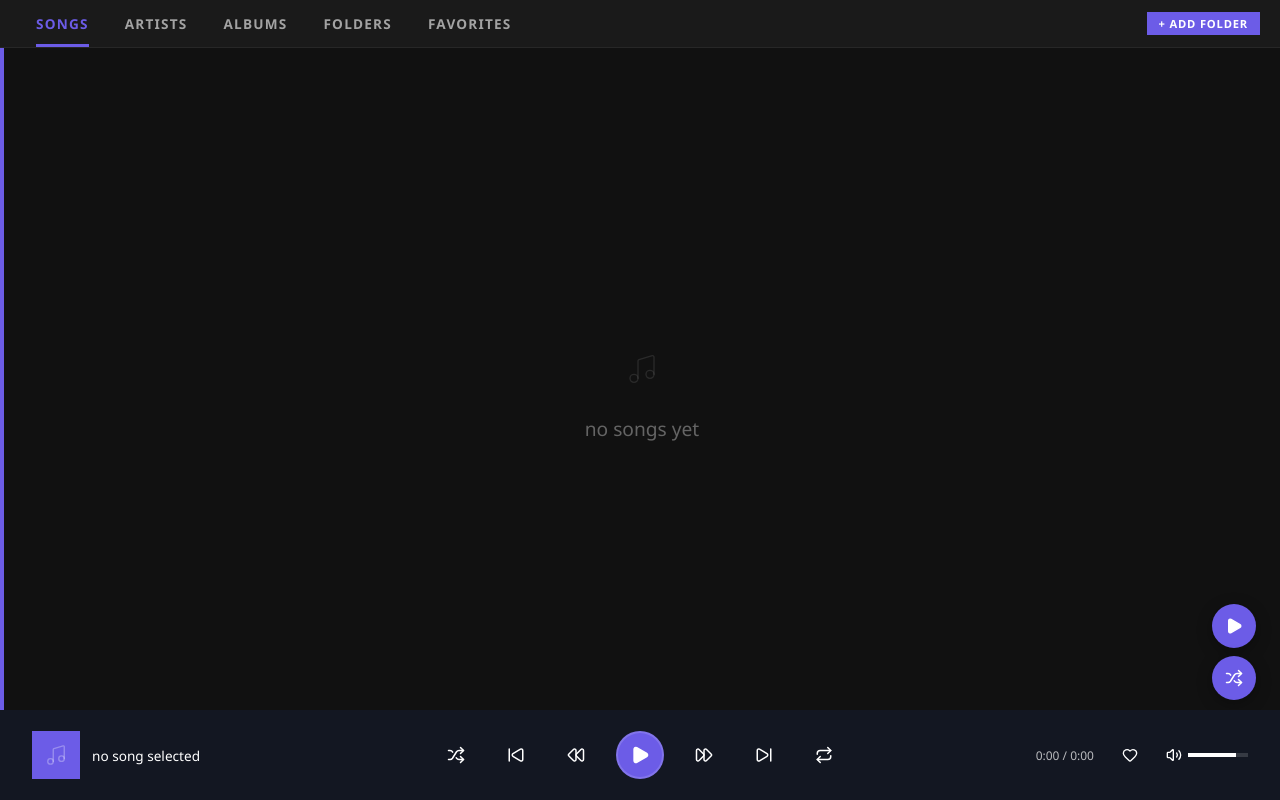
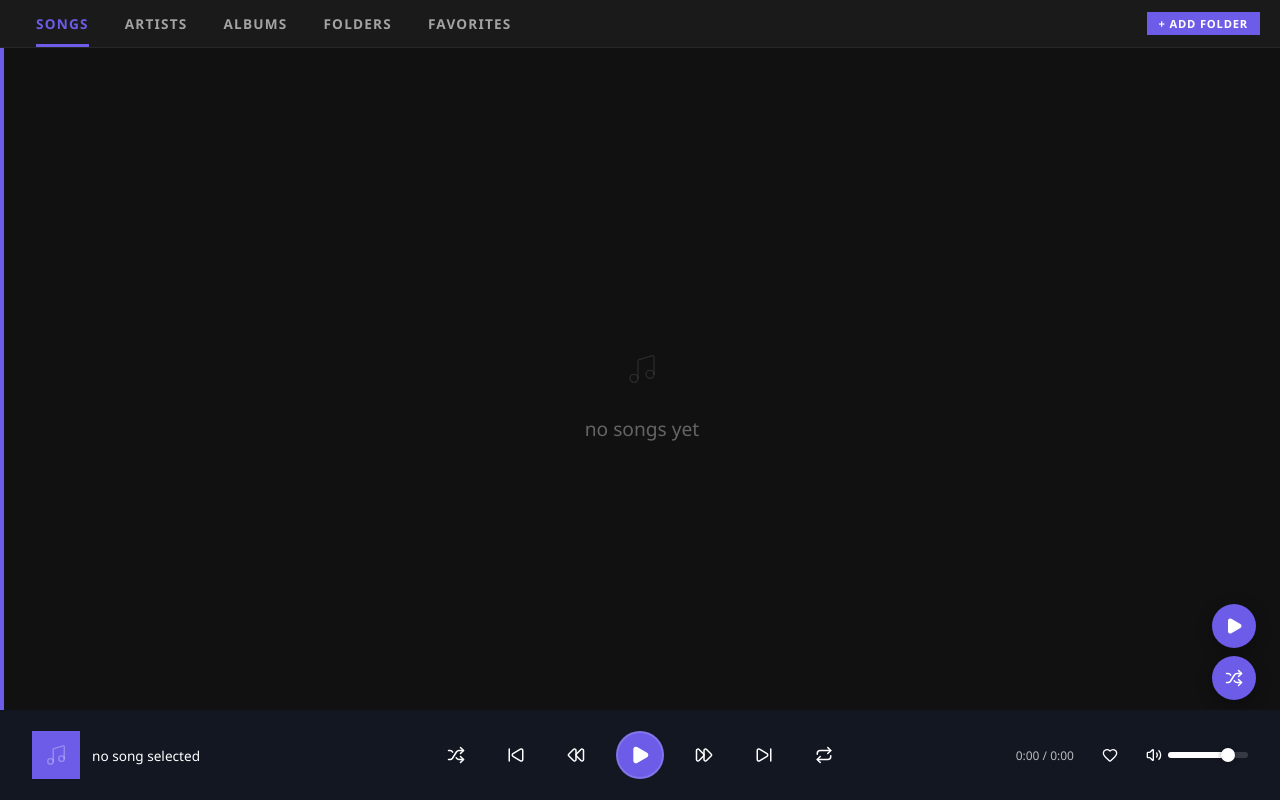
Before and after one commit to jhundeee/Flow-Music, a React (Vite) app: page / in a window 1280 px wide. Built offline with nearby package versions, Linux system fonts and the light colour scheme.

Commit message:
refactor: replace div volume bar with native range slider

```diff
--- a/src/components/PlaybackBar.jsx
+++ b/src/components/PlaybackBar.jsx
@@ -1,4 +1,4 @@
-import React, { memo, useRef, useCallback } from 'react';
+import React, { memo } from 'react';
 import { Heart, Shuffle, SkipBack, Pause, Play, SkipForward, Repeat, Repeat1, Rewind, FastForward, VolumeX, Volume1, Volume2, ArrowUp, Music } from 'lucide-react';
 
 function fmtTime(s) {
@@ -30,15 +30,6 @@ const PlaybackBar = memo(function PlaybackBar({
 }) {
   const displayTime = Math.min(syncTime, duration);
   const progressPercent = duration > 0 ? (displayTime / duration) * 100 : 0;
-  const volRef = useRef(null);
-
-  const handleVolClick = useCallback((e) => {
-    const rect = volRef.current?.getBoundingClientRect();
-    if (!rect) return;
-    const pct = (e.clientX - rect.left) / rect.width;
-    onVolumeChange({ target: { value: Math.round(Math.max(0, Math.min(pct * 100, 100))) } });
-  }, [onVolumeChange]);
-
   return (
     <div
       className="bottom-player-wrapper"
@@ -90,9 +81,15 @@ const PlaybackBar = memo(function PlaybackBar({
           <span className="pb-vol-icon">
             {volume <= 0 ? <VolumeX size={16} /> : volume < 50 ? <Volume1 size={16} /> : <Volume2 size={16} />}
           </span>
-          <div className="pb-vol-bar" ref={volRef} onClick={handleVolClick}>
-            <div className="pb-vol-fill" style={{ width: `${volume}%` }} />
-          </div>
+          <input
+            type="range"
+            className="pb-vol-range"
+            min={0}
+            max={100}
+            value={volume}
+            onChange={onVolumeChange}
+            style={{ '--vol-pct': `${volume}%` }}
+          />
         </div>
       </div>
     </div>
--- a/style.css
+++ b/style.css
@@ -593,18 +593,44 @@ html, body {
   color: #ffffff;
 }
 
-.pb-vol-bar {
-  width: 60px;
-  height: 4px;
-  background: rgba(255,255,255,0.15);
-  position: relative;
+.pb-vol-range {
+  width: 80px;
+  height: 6px;
+  -webkit-appearance: none;
+  appearance: none;
+  background: linear-gradient(to right, #ffffff var(--vol-pct), rgba(255,255,255,0.15) var(--vol-pct));
+  border-radius: 3px;
+  outline: none;
   cursor: pointer;
 }
 
-.pb-vol-fill {
-  height: 100%;
+.pb-vol-range::-webkit-slider-thumb {
+  -webkit-appearance: none;
+  appearance: none;
+  width: 14px;
+  height: 14px;
+  border-radius: 50%;
   background: #ffffff;
-  pointer-events: none;
+  cursor: pointer;
+  border: none;
+  box-shadow: 0 0 4px rgba(0,0,0,0.4);
+}
+
+.pb-vol-range::-moz-range-thumb {
+  width: 14px;
+  height: 14px;
+  border-radius: 50%;
+  background: #ffffff;
+  cursor: pointer;
+  border: none;
+  box-shadow: 0 0 4px rgba(0,0,0,0.4);
+}
+
+.pb-vol-range::-moz-range-track {
+  height: 6px;
+  background: rgba(255,255,255,0.15);
+  border-radius: 3px;
+  border: none;
 }
 
 
```
